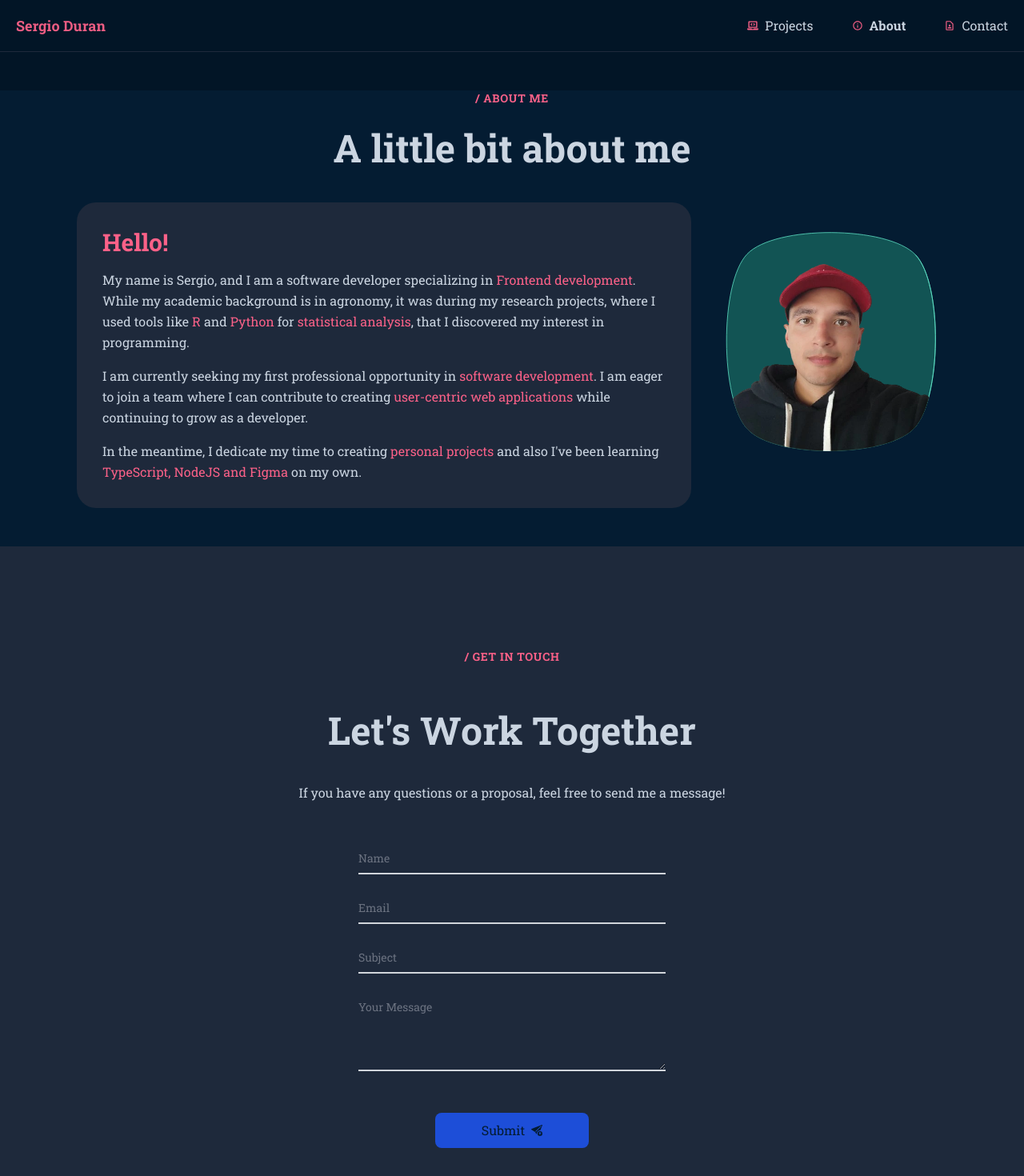
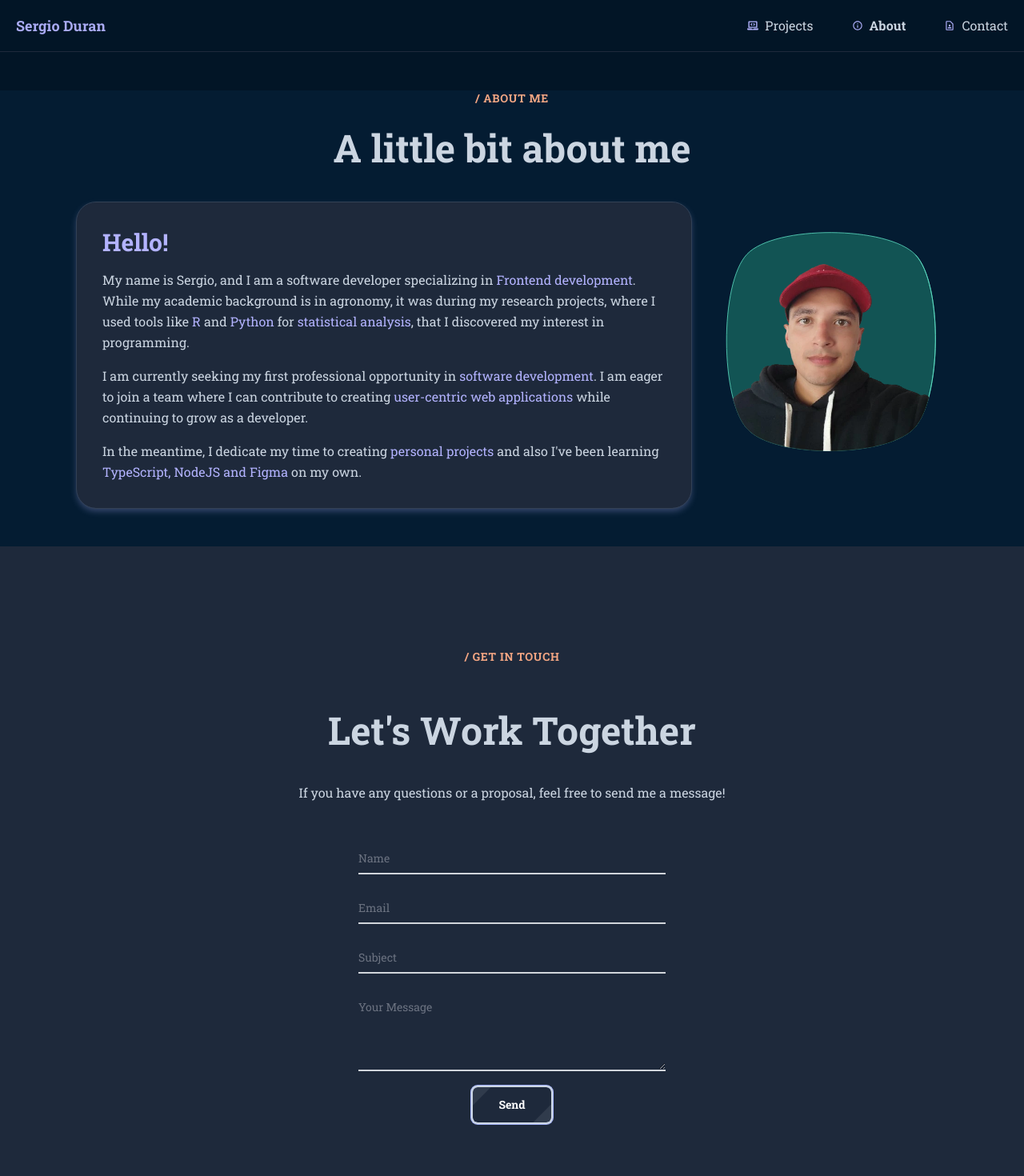
Before and after one commit to tutaabsoluta/portfolio, a React (Vite) app: page /about in a window 1280 px wide. Shown: the top 1470 px of the page at 80% size. Built offline with nearby package versions, Linux system fonts and the light colour scheme.

Commit message:
button changes

```diff
--- a/src/components/AboutContent.jsx
+++ b/src/components/AboutContent.jsx
@@ -1,14 +1,13 @@
-
 export const AboutContent = () => {
   return (
-    <div className="space-y-4 bg-slate-800 rounded-3xl p-8">
-    <h3 className="text-primary">Hello!</h3>
+    <div className="space-y-4 bg-slate-800 rounded-3xl p-8 outline outline-1 outline-slate-700 shadow-lg">
+      <h3 className="text-primary">Hello!</h3>
       <p className="text-md leading-relaxed text-terciary">
         My name is Sergio, and I am a software developer specializing in{" "}
         <span className="text-primary">Frontend development</span>. While my
         academic background is in agronomy, it was during my research projects,
         where I used tools like <span className="text-primary">R</span> and{" "}
-        <span className="text-primary">Python</span> for {""}
+        <span className="text-primary">Python</span> for{" "}
         <span className="text-primary">statistical analysis</span>, that I
         discovered my interest in programming.
       </p>
@@ -21,9 +20,9 @@ export const AboutContent = () => {
       </p>
       <p className="text-md leading-relaxed text-terciary">
         In the meantime, I dedicate my time to creating{" "}
-        <span className="text-primary">personal projects</span> and also I've been learning <span className="text-primary">TypeScript, NodeJS and Figma</span> on my own.
+        <span className="text-primary">personal projects</span> and also I've
+        been learning <span className="text-primary">TypeScript, NodeJS and Figma</span> on my own.
       </p>
-
     </div>
   );
 };
--- a/src/components/AboutInfo.jsx
+++ b/src/components/AboutInfo.jsx
@@ -1,11 +1,10 @@
-import { div } from "framer-motion/client";
 import { AboutContent, Selfie } from "../components";
 
 export const AboutInfo = () => {
   return (
     <div>
 
-      <h3 className="text-primary mb-4 uppercase tracking-wider text-sm text-center mt-12">{`/ About me`}</h3>
+      <h3 className="text-optional mb-4 uppercase tracking-wider text-sm text-center mt-12">{`/ About me`}</h3>
       <h2 className="text-terciary text-center leading-normal">A little bit about me</h2>
 
       <div className="relative w-full h-full">
--- a/src/components/Button.jsx
+++ b/src/components/Button.jsx
@@ -1,9 +1,13 @@
-
-export const Button = ({ text, className }) => {
+export const Button = ({ text }) => {
   return (
-    <button className={`px-6 py-2 rounded-md font-bold ${className}`}>
-        { text }
-    </button>
-  )
-}
-1
+    <a
+      href="#_"
+      class="box-border relative z-30 inline-flex items-center justify-center w-auto px-8 py-3 overflow-hidden font-bold text-white transition-all duration-300  rounded-md cursor-pointer group ring-offset-2 ring-1 ring-indigo-300 ring-offset-terciary hover:ring-offset-indigo-500 ease focus:outline-none"
+    >
+      <span class="absolute bottom-0 right-0 w-8 h-20 -mb-8 -mr-5 transition-all duration-300 ease-out transform rotate-45 translate-x-1 bg-terciary opacity-10 group-hover:translate-x-0"></span>
+      <span class="absolute top-0 left-0 w-20 h-8 -mt-1 -ml-12 transition-all duration-300 ease-out transform -rotate-45 -translate-x-1 bg-terciary opacity-10 group-hover:translate-x-0"></span>
+      <span class="relative z-20 flex items-center text-sm">{ text }</span>
+    </a>
+  );
+};
+1;
--- a/src/components/Technology.jsx
+++ b/src/components/Technology.jsx
@@ -1,13 +1,10 @@
-
 export const Technology = ({ name, url }) => {
-
-
-    return (
-      <div>
-        <div className="flex items-center justify-center gap-1 px-4 py-1 rounded-full  outline outline-1 outline-accent bg-black">
-          <img src={ url } alt="Technology" className="w-3 h-3" />
-          <p className="text-xs text-terciary">{name}</p>
-        </div>
-      </div>
-    );
-  };
+  return (
+    <div className="relative inline-flex h-7 overflow-hidden rounded-full p-[1px] focus:outline-none focus:ring-2 focus:ring-slate-400 focus:ring-offset-2 focus:ring-offset-slate-50">
+      <span className="absolute inset-[-1000%] animate-[spin_5s_linear_infinite] bg-[conic-gradient(from_90deg_at_50%_50%,#E2CBFF_0%,#393BB2_50%,#E2CBFF_100%)]" />
+      <span className="inline-flex h-full w-full items-center justify-center rounded-full bg-black px-3 py-1 text-xs font-medium text-white backdrop-blur-3xl">
+        {name}
+      </span>
+    </div>
+  );
+};
--- a/src/components/WorkCard.jsx
+++ b/src/components/WorkCard.jsx
@@ -2,6 +2,7 @@ import { FaGithub, FaLink, FaEye } from "react-icons/fa";
 import { Technology } from "./Technology";
 import { motion } from "framer-motion";
 import { useState } from "react";
+import { Button } from "./Button";
 
 export const WorkCard = ({ name, description, url, link, technologies }) => {
   const [hoverStates, setHoverStates] = useState({
@@ -60,7 +61,9 @@ export const WorkCard = ({ name, description, url, link, technologies }) => {
 
         {/* Links */}
         <div className="flex w-full justify-between px-8">
-          <a
+        <Button text={'Link'}/>
+        <Button text={'Code'}/>
+          {/* <a
             href={link}
             onMouseEnter={() => setHoverStates({ ...hoverStates, link: true })}
             onMouseLeave={() => setHoverStates({ ...hoverStates, link: false })}
@@ -93,7 +96,7 @@ export const WorkCard = ({ name, description, url, link, technologies }) => {
             >
               <FaGithub /> Code
             </button>
-          </a>
+          </a> */}
         </div>
       </div>
     </motion.div>
--- a/src/pages/HomePage.jsx
+++ b/src/pages/HomePage.jsx
@@ -7,7 +7,7 @@ export const HomePage = () => {
       <Header />
 
       <div className="bg-slate-800 p-24 flex flex-col items-center">
-        <h3 className="text-primary mb-4 uppercase tracking-wider text-sm">
+        <h3 className="text-optional mb-4 uppercase tracking-wider text-sm">
           {`/ My work`}
         </h3>
         <h2 className="text-center mb-8 text-terciary">Latest projects I have worked on</h2>
--- a/src/ui/ContactForm.jsx
+++ b/src/ui/ContactForm.jsx
@@ -1,4 +1,4 @@
-import { BsFillSendArrowUpFill } from "react-icons/bs";
+import { Button } from "../components";
 
 export const ContactForm = () => {
   return (
@@ -77,15 +77,7 @@ export const ContactForm = () => {
 
       {/* Submit Button */}
       <div className="flex justify-center">
-        <button
-          type="submit"
-          className="text-white bg-blue-700 hover:bg-blue-800 focus:ring-4 focus:outline-none focus:ring-blue-300 font-medium rounded-lg text-sm w-1/2 px-5 py-2.5 text-center dark:bg-primary dark:hover:bg-primary/95 dark:focus:ring-blue-800 mt-8"
-        >
-          <div className="flex items-center justify-center gap-2 text-accent">
-            <p>Submit</p>
-            <BsFillSendArrowUpFill />
-          </div>
-        </button>
+        <Button text={`Send` } />
       </div>
     </form>
   );
--- a/src/ui/Footer.jsx
+++ b/src/ui/Footer.jsx
@@ -7,7 +7,7 @@ export const Footer = () => {
     <footer className="pt-12 bg-slate-800 ">
       <div className="flex flex-col items-center space-y-12 p-20">
         {/* Heading and paragraph */}
-        <h3 className="text-primary mb-4 uppercase tracking-wider text-sm">
+        <h3 className="text-optional mb-4 uppercase tracking-wider text-sm">
           {`/ Get in touch`}
         </h3>
         <h2 className=" text-center text-terciary">Let's Work Together</h2>
--- a/src/ui/Header.jsx
+++ b/src/ui/Header.jsx
@@ -48,9 +48,7 @@ export const Header = () => {
         </p>
 
         <div className="flex gap-4 justify-center">
-          <Link to="projects">
-            <Button className="outline outline-2 outline-primary px-12 text-primary" text={"Resume"} />
-          </Link>
+          <Button text={`Let's talk!`}/>
         </div>
       </div>
     </header>
--- a/tailwind.config.js
+++ b/tailwind.config.js
@@ -8,13 +8,17 @@ export default {
     extend: {
       fontFamily: [ 'Roboto Slab', 'serif' ],
       colors: {
-        primary: '#fb6188',
-        secondary: '#1F371C',
-        terciary: '#CBD5E1', //CBD5E1
-        neutral: '#021526', // bg 04293A
+        primary: '#b3b3ff',
+        secondary: '#1F371C', // midnight blue #272757
+        terciary: '#CBD5E1', //d3d3ff lavender
+        neutral: '#021526', // bg 021526
         accent: '#041C32', // footer,
+        optional: '#F3A683'
+
       },
-
+        boxShadow: {
+        lg: "0 4px 8px rgba(179, 179, 255, 0.3)",
+      },
     },
   },
   plugins: [],
```
